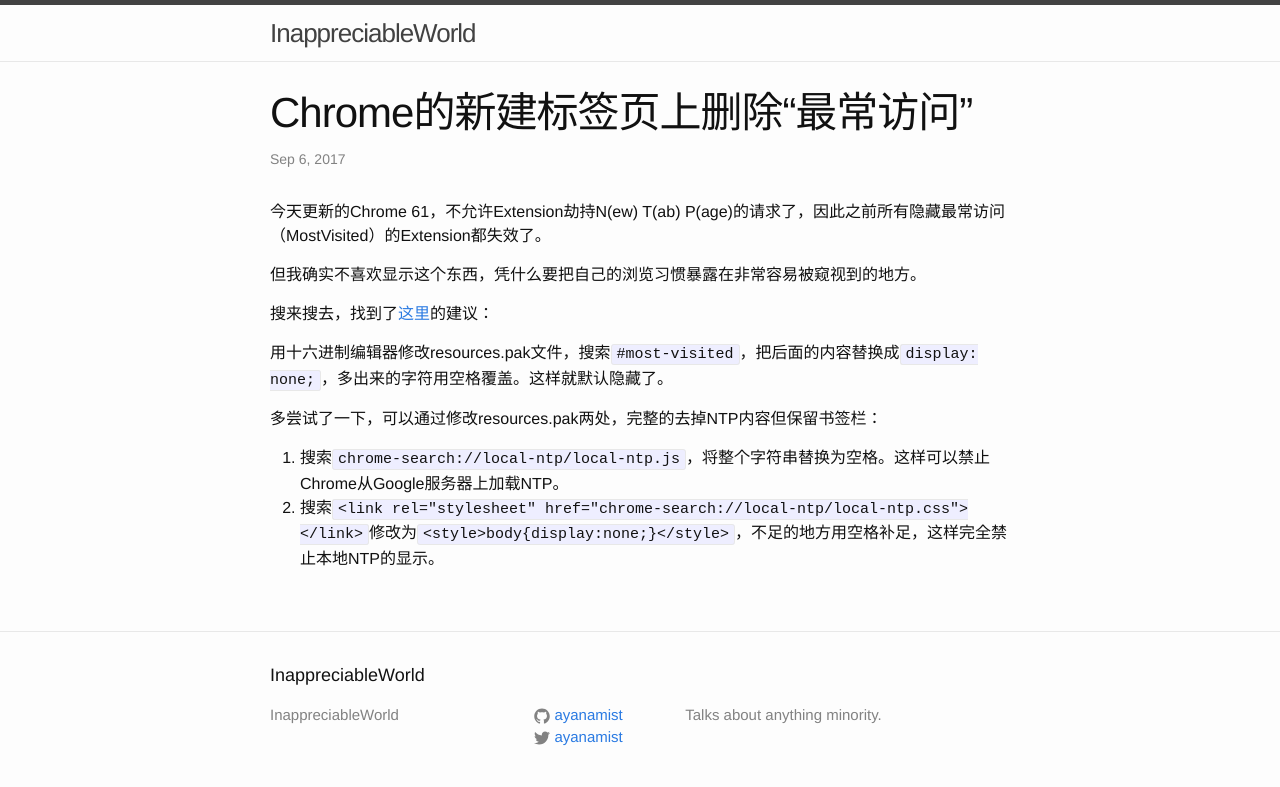
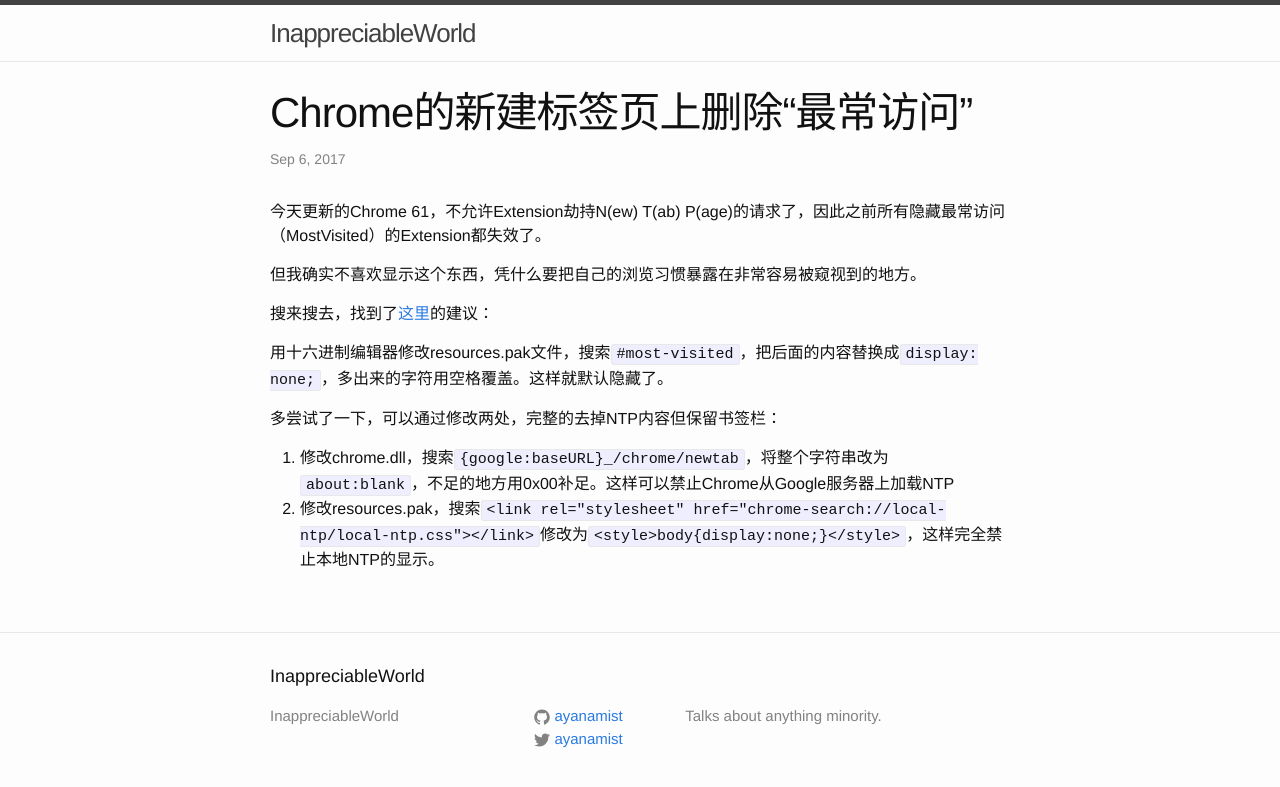
Before and after one commit to ayanamist/ayanamist.github.io, a Jekyll site: the page built from _posts/2017-09-06-chrome-most-visited.md, in a window 1280 px wide. Shown: the top 787 px of the page. Built offline with Jekyll 4.4.1, drawn with Linux system fonts in a browser that asks for light colours.

Commit message:
Revert "Update 2017-09-06-chrome-most-visited.md"
This reverts commit 2a5b02e80240175a48ce28cb98e1bb39b5449ab4.
Ð޸ĺóÒÀȻ»áÌøԶ³̣¬±ØÐëÐ޸Ächrome.dll

```diff
--- a/_posts/2017-09-06-chrome-most-visited.md
+++ b/_posts/2017-09-06-chrome-most-visited.md
@@ -11,7 +11,7 @@ title: Chrome的新建标签页上删除“最常访问”
 
 用十六进制编辑器修改resources.pak文件，搜索`#most-visited`，把后面的内容替换成`display: none;`，多出来的字符用空格覆盖。这样就默认隐藏了。
 
-多尝试了一下，可以通过修改resources.pak两处，完整的去掉NTP内容但保留书签栏：
+多尝试了一下，可以通过修改两处，完整的去掉NTP内容但保留书签栏：
 
-1. 搜索`chrome-search://local-ntp/local-ntp.js`，将整个字符串替换为空格。这样可以禁止Chrome从Google服务器上加载NTP。
-2. 搜索`<link rel="stylesheet" href="chrome-search://local-ntp/local-ntp.css"></link>`修改为`<style>body{display:none;}</style>`，不足的地方用空格补足，这样完全禁止本地NTP的显示。
+1. 修改chrome.dll，搜索`{google:baseURL}_/chrome/newtab`，将整个字符串改为`about:blank`，不足的地方用0x00补足。这样可以禁止Chrome从Google服务器上加载NTP
+2. 修改resources.pak，搜索`<link rel="stylesheet" href="chrome-search://local-ntp/local-ntp.css"></link>`修改为`<style>body{display:none;}</style>`，这样完全禁止本地NTP的显示。
```
